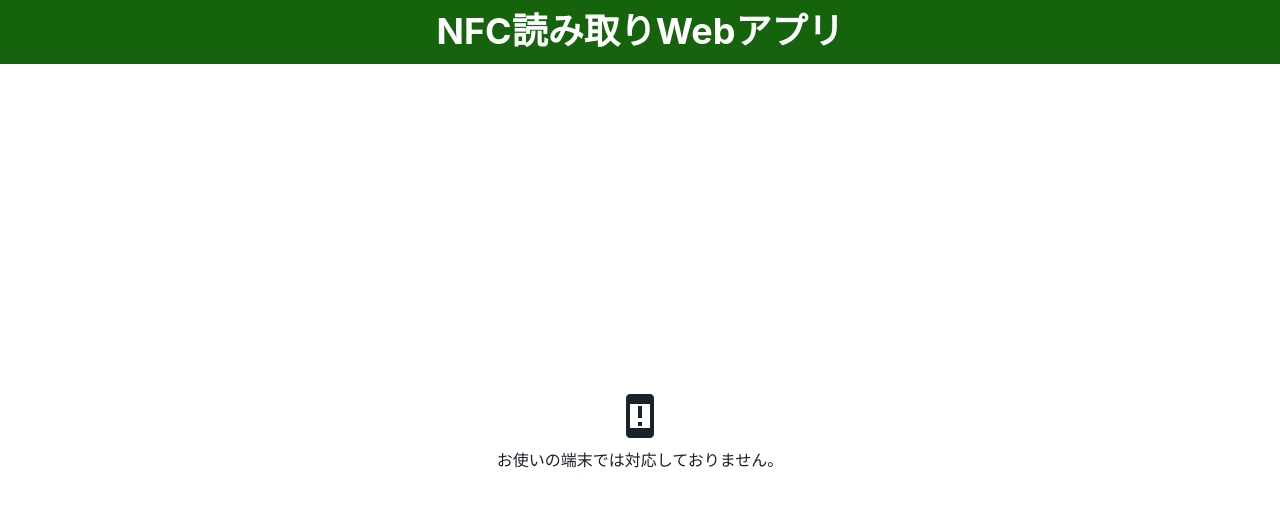
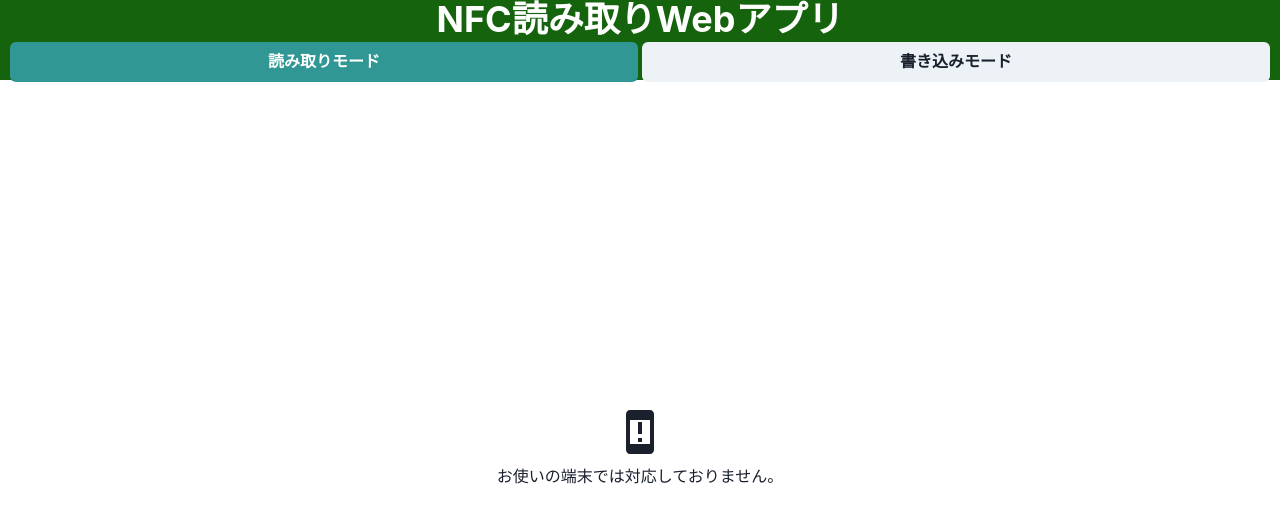
Before and after one commit to illionillion/react-read-nfc-app, a React (Vite) app: page / in a window 1280 px wide. Shown: the top 522 px of the page. Built offline with nearby package versions, Linux system fonts and the light colour scheme.

Commit message:
update: react-router-dom追加

```diff
--- a/package.json
+++ b/package.json
@@ -19,9 +19,11 @@
     "framer-motion": "^10.16.1",
     "react": "^18.2.0",
     "react-dom": "^18.2.0",
-    "react-icons": "^4.10.1"
+    "react-icons": "^4.10.1",
+    "react-router-dom": "^6.15.0"
   },
   "devDependencies": {
+    "@types/react-router-dom": "^5.3.3",
     "@types/node": "^20.5.4",
     "@types/react": "^18.2.15",
     "@types/react-dom": "^18.2.7",
--- a/src/App.tsx
+++ b/src/App.tsx
@@ -1,11 +1,32 @@
 import type { FC } from 'react';
 import { HomeCon } from './features/home/UI/Container/HomeCon';
+import {
+  BrowserRouter,
+  Routes,
+  Route,
+} from "react-router-dom";
+import { WriteCon } from './features/write/UI/Container/WriteCon';
 
 const App: FC = () => {
 
   return (
     <>
-      <HomeCon />
+      <BrowserRouter>
+        <Routes>
+          <Route path="/" element={<HomeCon />} />
+          <Route path="read" element={<HomeCon />} />
+          <Route path="write" element={<WriteCon />} />
+
+          <Route
+            path="*"
+            element={
+              <main style={{ padding: "1rem" }}>
+                <p>Not Found!</p>
+              </main>
+            }
+          />
+        </Routes>
+      </BrowserRouter>
     </>
   );
 };
--- a/src/application/UI/Components/layout/HeaderItem/Container/HeaderItemCon.tsx
+++ b/src/application/UI/Components/layout/HeaderItem/Container/HeaderItemCon.tsx
@@ -1,6 +1,9 @@
 import type { FC } from 'react';
 import { HeaderItemPre } from '../Presentational/HeaderItemPre';
+import { useLocation } from "react-router-dom";
 
 export const HeaderItemCon: FC = () => {
-  return <HeaderItemPre />;
+  const pathname = useLocation().pathname;
+
+  return <HeaderItemPre pathname={pathname} />;
 };
--- a/src/application/UI/Components/layout/HeaderItem/Presentational/HeaderItemPre.css.ts
+++ b/src/application/UI/Components/layout/HeaderItem/Presentational/HeaderItemPre.css.ts
@@ -2,7 +2,7 @@ import { css } from '@emotion/react';
 
 export const headerStyle = css`
   width: 100vw;
-  height: 8vh;
+  height: 10vh;
   min-height: 55px;
   background-color: #16630e;
   padding-inline: 10px;
--- a/src/application/UI/Components/layout/HeaderItem/Presentational/HeaderItemPre.tsx
+++ b/src/application/UI/Components/layout/HeaderItem/Presentational/HeaderItemPre.tsx
@@ -1,11 +1,18 @@
 import type { FC } from 'react';
 import { headerIconText, headerStyle } from './HeaderItemPre.css';
-import { Box, Heading, } from '@chakra-ui/react';
+import { Button, Flex, Heading, } from '@chakra-ui/react';
 
-export const HeaderItemPre:FC = () => {
+interface HeaderItemPreProps {
+    pathname: string
+}
+export const HeaderItemPre: FC<HeaderItemPreProps> = ({pathname}) => {
   return (
-    <Box as="header" css={headerStyle}>
+    <Flex direction='column' as='header' css={headerStyle}>
       <Heading css={headerIconText}>NFC読み取りWebアプリ</Heading>
-    </Box>
+      <Flex w='full' justify='center' gap={1}>
+        <Button flex={1} as='a' href='/read' colorScheme={pathname === '/' || pathname === '/read' ? 'teal' : undefined }>読み取りモード</Button>
+        <Button flex={1} as='a' href='/write' colorScheme={pathname === '/write' ? 'teal' : undefined }>書き込みモード</Button>
+      </Flex>
+    </Flex>
   );
 };
--- a/src/features/home/UI/Presentational/HomePre.tsx
+++ b/src/features/home/UI/Presentational/HomePre.tsx
@@ -13,11 +13,11 @@ interface HomePreProps {
   isReadFailed: boolean
   errorMessage: string
   NFCserialNumber: string
+  records: readonly NDEFRecord[]
   handleReadStart: MouseEventHandler<HTMLButtonElement>
-  records: readonly NDEFRecord[]
 }
 
-export const HomePre: FC<HomePreProps> = ({ isSupported, isRead, isReadStarted, isReadFailed, errorMessage, NFCserialNumber, handleReadStart, records }) => {
+export const HomePre: FC<HomePreProps> = ({ isSupported, isRead, isReadStarted, isReadFailed, errorMessage, NFCserialNumber, records, handleReadStart }) => {
   return (
     <>
       <Layout>
```
Also changed, not shown: 1 other file (tests, documents, lock files or other folders).
